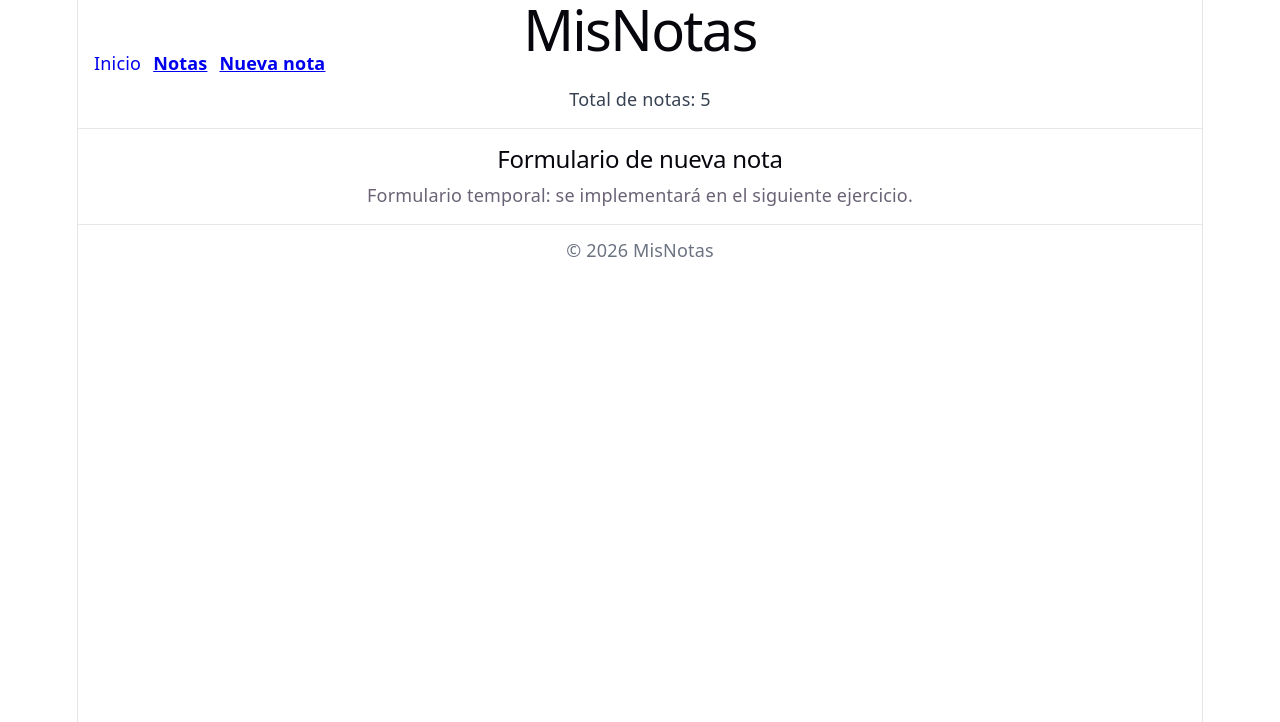
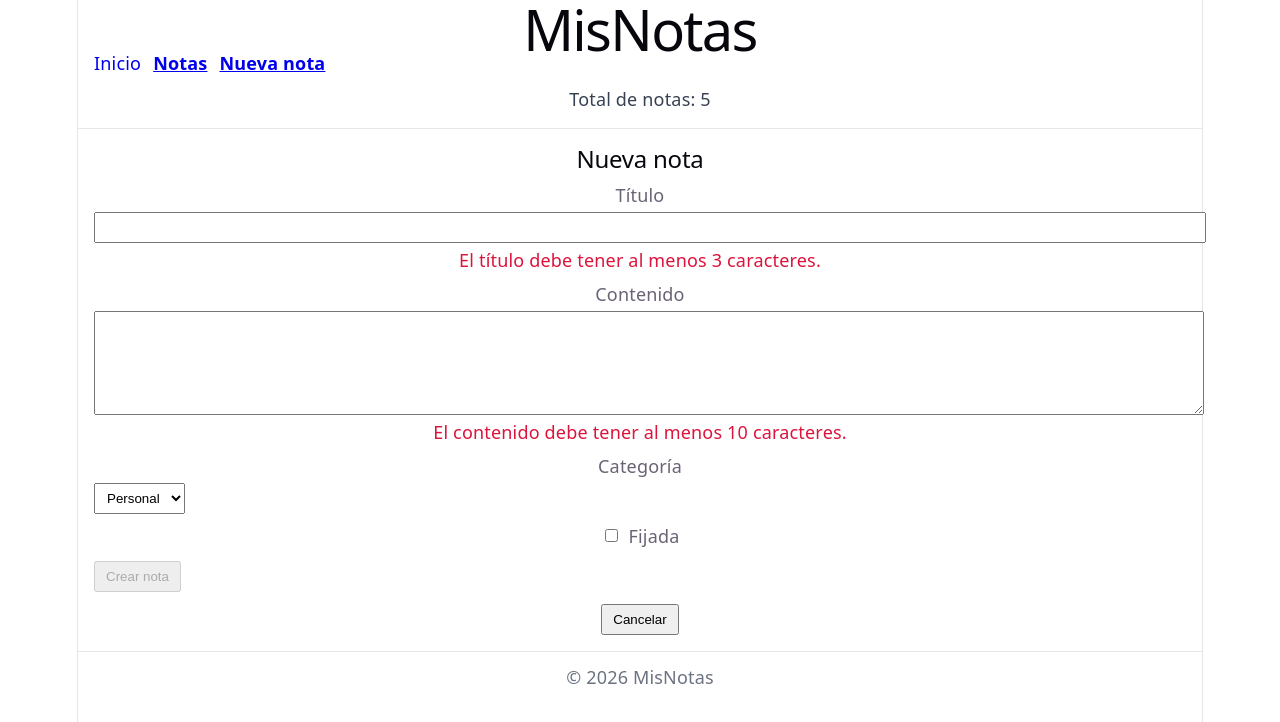
Before and after one commit to SkillR3X/mi-app-react, a React (Vite) app: page /notas/nueva in a window 1280 px wide. Shown: the top 722 px of the page. Built offline with nearby package versions, Linux system fonts and the light colour scheme.

Commit message:
Ejercicio 4 laboratorio 5

```diff
--- /dev/null
+++ b/src/components/FormularioNota.jsx
@@ -0,0 +1,92 @@
+import React, { useState, useEffect } from 'react'
+
+export default function FormularioNota({ initialValues = {}, submitText = 'Guardar', onSubmit }) {
+  const [titulo, setTitulo] = useState(initialValues.titulo || '')
+  const [contenido, setContenido] = useState(initialValues.contenido || '')
+  const [categoria, setCategoria] = useState(initialValues.categoria || 'personal')
+  const [fijada, setFijada] = useState(Boolean(initialValues.fijada))
+
+  const [errores, setErrores] = useState({})
+
+  useEffect(() => {
+    setTitulo(initialValues.titulo || '')
+    setContenido(initialValues.contenido || '')
+    setCategoria(initialValues.categoria || 'personal')
+    setFijada(Boolean(initialValues.fijada))
+  }, [initialValues])
+
+  useEffect(() => {
+    const nuevos = {}
+    if (!titulo || titulo.trim().length < 3) nuevos.titulo = 'El título debe tener al menos 3 caracteres.'
+    if (!contenido || contenido.trim().length < 10) nuevos.contenido = 'El contenido debe tener al menos 10 caracteres.'
+    setErrores(nuevos)
+  }, [titulo, contenido])
+
+  const handleSubmit = (e) => {
+    e.preventDefault()
+    // final validation
+    if (Object.keys(errores).length > 0) return
+    const datos = {
+      titulo: titulo.trim(),
+      contenido: contenido.trim(),
+      categoria,
+      fijada,
+    }
+    onSubmit(datos)
+  }
+
+  return (
+    <form onSubmit={handleSubmit}>
+      <div style={{ marginBottom: 8 }}>
+        <label>
+          Título
+          <input
+            type="text"
+            value={titulo}
+            onChange={(e) => setTitulo(e.target.value)}
+            style={{ display: 'block', width: '100%', padding: '6px 8px', marginTop: 4 }}
+          />
+        </label>
+        {errores.titulo && <div style={{ color: 'crimson', marginTop: 4 }}>{errores.titulo}</div>}
+      </div>
+
+      <div style={{ marginBottom: 8 }}>
+        <label>
+          Contenido
+          <textarea
+            value={contenido}
+            onChange={(e) => setContenido(e.target.value)}
+            rows={6}
+            style={{ display: 'block', width: '100%', padding: '6px 8px', marginTop: 4 }}
+          />
+        </label>
+        {errores.contenido && <div style={{ color: 'crimson', marginTop: 4 }}>{errores.contenido}</div>}
+      </div>
+
+      <div style={{ marginBottom: 8 }}>
+        <label>
+          Categoría
+          <select value={categoria} onChange={(e) => setCategoria(e.target.value)} style={{ display: 'block', padding: '6px 8px', marginTop: 4 }}>
+            <option value="personal">Personal</option>
+            <option value="trabajo">Trabajo</option>
+            <option value="estudio">Estudio</option>
+            <option value="ideas">Ideas</option>
+          </select>
+        </label>
+      </div>
+
+      <div style={{ marginBottom: 12 }}>
+        <label style={{ display: 'inline-flex', alignItems: 'center', gap: 8 }}>
+          <input type="checkbox" checked={fijada} onChange={(e) => setFijada(e.target.checked)} />
+          Fijada
+        </label>
+      </div>
+
+      <div style={{ display: 'flex', gap: 8 }}>
+        <button type="submit" disabled={Object.keys(errores).length > 0} style={{ padding: '6px 10px' }}>
+          {submitText}
+        </button>
+      </div>
+    </form>
+  )
+}
--- a/src/pages/NuevaNota.jsx
+++ b/src/pages/NuevaNota.jsx
@@ -1,10 +1,34 @@
 import React from 'react'
+import { useNavigate, Link } from 'react-router-dom'
+import { useNotas } from '../context/NotasContext'
+import FormularioNota from '../components/FormularioNota'
 
 export default function NuevaNota() {
+  const { agregarNota } = useNotas()
+  const navigate = useNavigate()
+
+  const handleGuardar = (datos) => {
+    const nueva = {
+      id: Date.now().toString(),
+      ...datos,
+      fechaCreacion: new Date().toISOString(),
+    }
+
+    agregarNota(nueva)
+    navigate('/notas')
+  }
+
   return (
     <section>
-      <h2>Formulario de nueva nota</h2>
-      <p>Formulario temporal: se implementará en el siguiente ejercicio.</p>
+      <h2>Nueva nota</h2>
+
+      <FormularioNota initialValues={{}} submitText="Crear nota" onSubmit={handleGuardar} />
+
+      <div style={{ marginTop: 12 }}>
+        <Link to="/notas">
+          <button style={{ padding: '6px 10px' }}>Cancelar</button>
+        </Link>
+      </div>
     </section>
   )
 }
```
Also changed, not shown: src/pages/EditarNota.jsx (added, +43 -0 lines).
